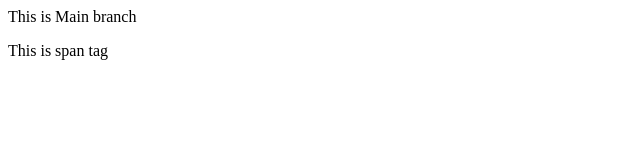
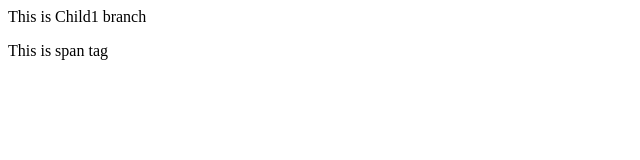
Before and after one commit to vijay2579/mca-html-css, a plain HTML site: page index.html in a window 1280 px wide. Shown: the full height of the page, 0-640 px from the left. Drawn offline with Linux system fonts and the light colour scheme.

Commit message:
Child1 branch

```diff
--- a/index.html
+++ b/index.html
@@ -3,7 +3,7 @@
     <title>My App</title>
   </head>
   <body>
-    <p>This is Main branch</p>
+    <p>This is Child1 branch</p>
     <span>This is span tag</span>
   </body>
 </html>
```
